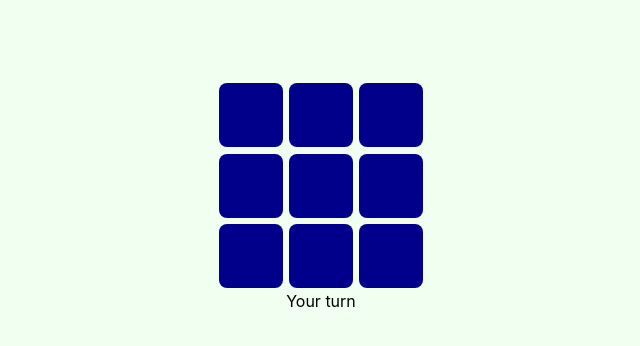
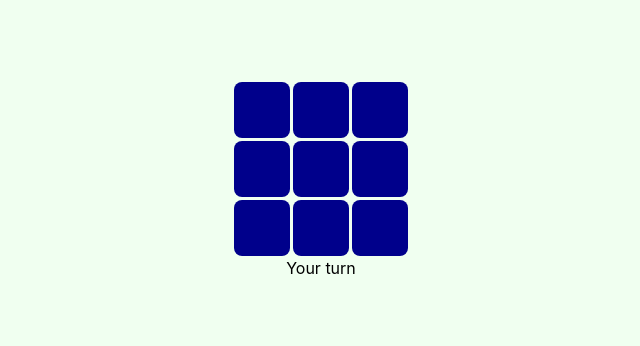
Before and after one commit to markusroman/ai-ristinolla, a React (Create React App) app: page / in a window 1280 px wide. Shown: the top 346 px of the page, without its empty margins (319-959 px from the left). Built offline with nearby package versions, Linux system fonts and the light colour scheme.

Commit message:
Tyylejä

```diff
--- a/src/App.css
+++ b/src/App.css
@@ -12,7 +12,7 @@
   flex-flow: row wrap;
   justify-content: center;
   align-items: stretch;
-  width: 15rem;
+  width: 12rem;
   height: 100%;
 }
 
@@ -20,11 +20,21 @@
   display: inline-flex;
   justify-content: center;
   align-items: center;
-  padding: 1rem;
-  margin: 0.2rem;
+  padding: 0.75rem;
+  margin: 0.1rem;
   width: 2rem;
   height: 2rem;
   border-radius: 0.5rem;
   background-color: darkblue;
   color: greenyellow;
 }
+
+.Tile:hover {
+  background-color: blue;
+  border-radius: 0.75rem;
+}
+
+.Tile:active {
+  background-color: blue;
+  border-radius: 1rem;
+}
--- a/src/helpers.ts
+++ b/src/helpers.ts
@@ -172,7 +172,8 @@ export const calculateNextMove = async (
   let double_threat_index = await findDoubleWinThreat(board);
 
   if (winning_index) return winning_index;
-  else if (double_threat_index) return double_threat_index;
+  else if (double_threat_index && !winning_index && winning_index !== 0)
+    return double_threat_index;
   else if (
     !winning_index &&
     winning_index !== 0 &&
```
